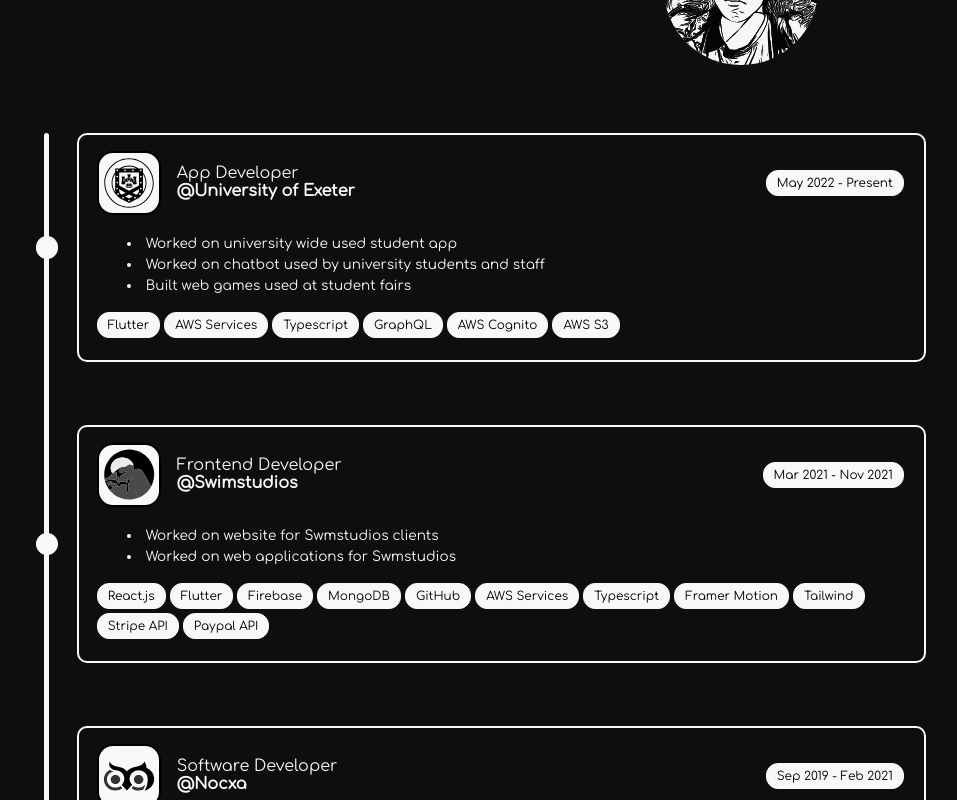
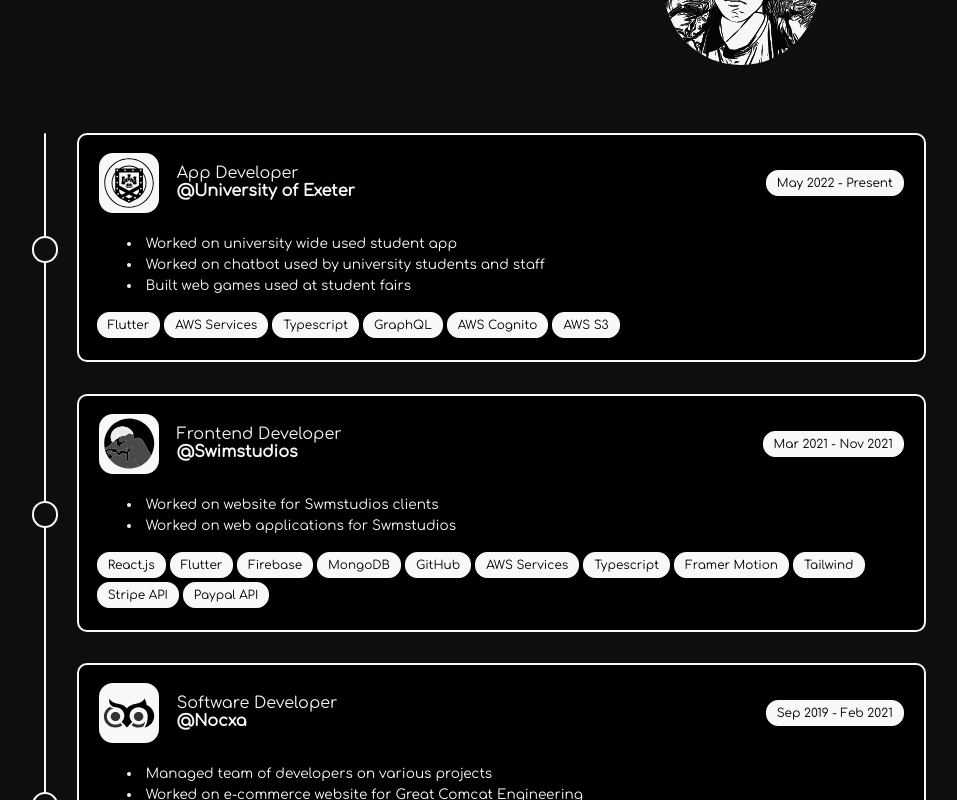
Before and after one commit to gowth6m/gowtham-io, a React (Create React App) app: page / in a window 1280 px wide. Shown: the part 1220-2020 px from the top of the page, without its empty margins (155-1112 px from the left). Built offline with nearby package versions, Linux system fonts and the light colour scheme.

Commit message:
updated timeline

```diff
--- a/src/components/about/About.tsx
+++ b/src/components/about/About.tsx
@@ -71,12 +71,8 @@
 
               <div className="about-me-pic">
                 <img
-                  src={
-                    process.env.PUBLIC_URL + lightThemeGlobal
-                      ? "/assets/me.svg"
-                      : "/assets/meW.svg"
-                  }
-                  alt="abountMyPic"
+                  src={process.env.PUBLIC_URL + "/assets/me.svg"}
+                  alt="aboutMyPic"
                 />
               </div>
             </div>
--- a/src/components/about/Timeline.css
+++ b/src/components/about/Timeline.css
@@ -1,6 +1,6 @@
 /* Edit variables here to ensure timeline doesn't mess up */
 :root {
-    --timelineWidth: 5px;
+    --timelineWidth: 2px;
     --timelineCircleWidth: 1.4em;
     --timeLineLeftMargin: 8%;
     --timelineItemHeight: 40%;
@@ -44,7 +44,7 @@
     width: calc(100% - var(--timeLineLeftMargin) * 2);
     height: var(--timelineItemHeight);
     margin-left: 8%;
-    margin-bottom: 6%;
+    margin-bottom: 8%;
     position: relative;
     transform-origin: -0% 50%;
 }
@@ -59,10 +59,11 @@
     border-radius: 50%;
     width: var(--timelineCircleWidth);
     height: var(--timelineCircleWidth);
-    background-color: var(--white);
+    background-color: var(--body);
+    border: var(--timelineWidth) var(--white) solid;
     position: absolute;
     top: calc(50% - var(--timelineCircleWidth)/2);
-    left: calc(-0% - var(--timelineCircleWidth) / 2 + var(--timelineWidth)/2);
+    left: calc(-0% - var(--timelineCircleWidth) / 2 + var(--timelineWidth)/2 - var(--timelineWidth));
 }
 
 .about-timeline-item-container {
@@ -70,7 +71,7 @@
     border-radius: 10px;
     padding: 1em;
     color: var(--white);
-    background-color: var(--body);
+    background-color: var(--black);
     border: 2px var(--white) solid;
     width: calc(100% - var(--timelineCircleWidth) - var(--gapBetween));
     margin: 0 calc(var(--timelineCircleWidth) + var(--gapBetween));
@@ -191,4 +192,8 @@
     .about-timeline-item-dates {
         display: none;
     }
+
+    .about-timeline-item {
+        margin-bottom: 3%;
+    }
 }
```
Also changed, not shown: public/assets/meW.svg (deleted).
